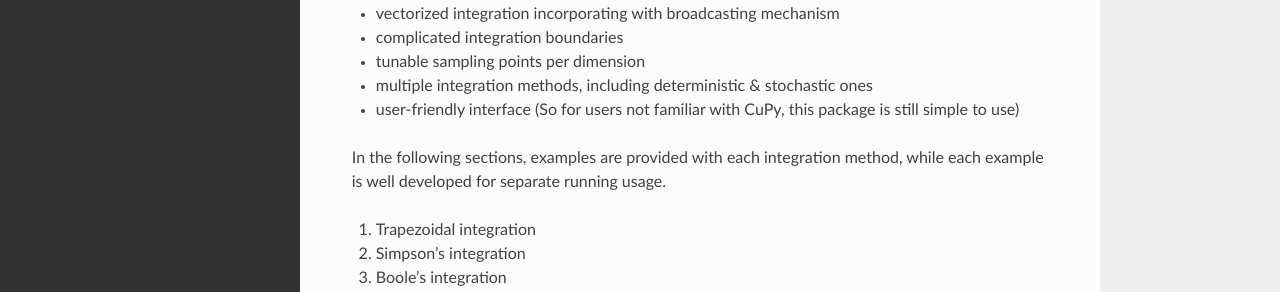
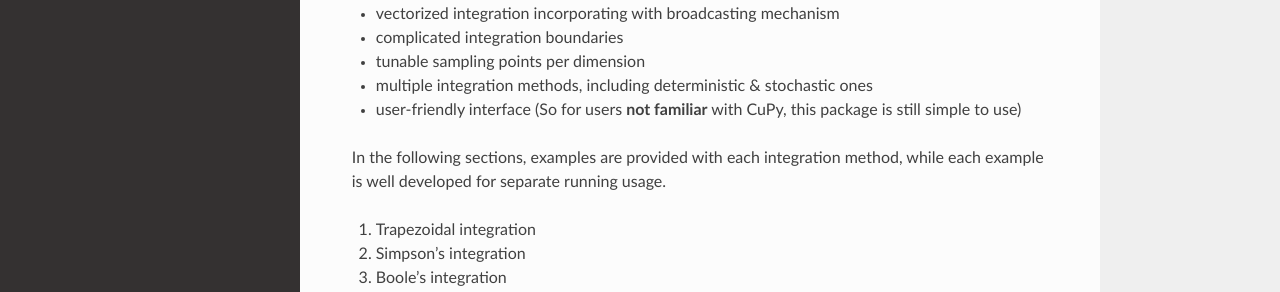
Before and after one commit to ze-ouyang/cupyint_doc, a Sphinx documentation site: the page built from docs/source/tutorial.rst, in a window 1280 px wide and 900 px high. Shown: the part 334-626 px from the top of the window. Built offline with Sphinx 7.4.7 and the Read the Docs theme 3.1.0, drawn with Linux system fonts in a browser that asks for light colours.

```diff
--- a/docs/source/tutorial.rst
+++ b/docs/source/tutorial.rst
@@ -11,7 +11,7 @@ Overview
 * complicated integration boundaries
 * tunable sampling points per dimension
 * multiple integration methods, including deterministic & stochastic ones
-* user-friendly interface  (So for users not familiar with CuPy, this package is still simple to use)
+* user-friendly interface  (So for users **not familiar** with CuPy, this package is still simple to use)
 
 
 In the following sections, examples are provided with each integration method, while each example is well developed for separate running usage.
```
